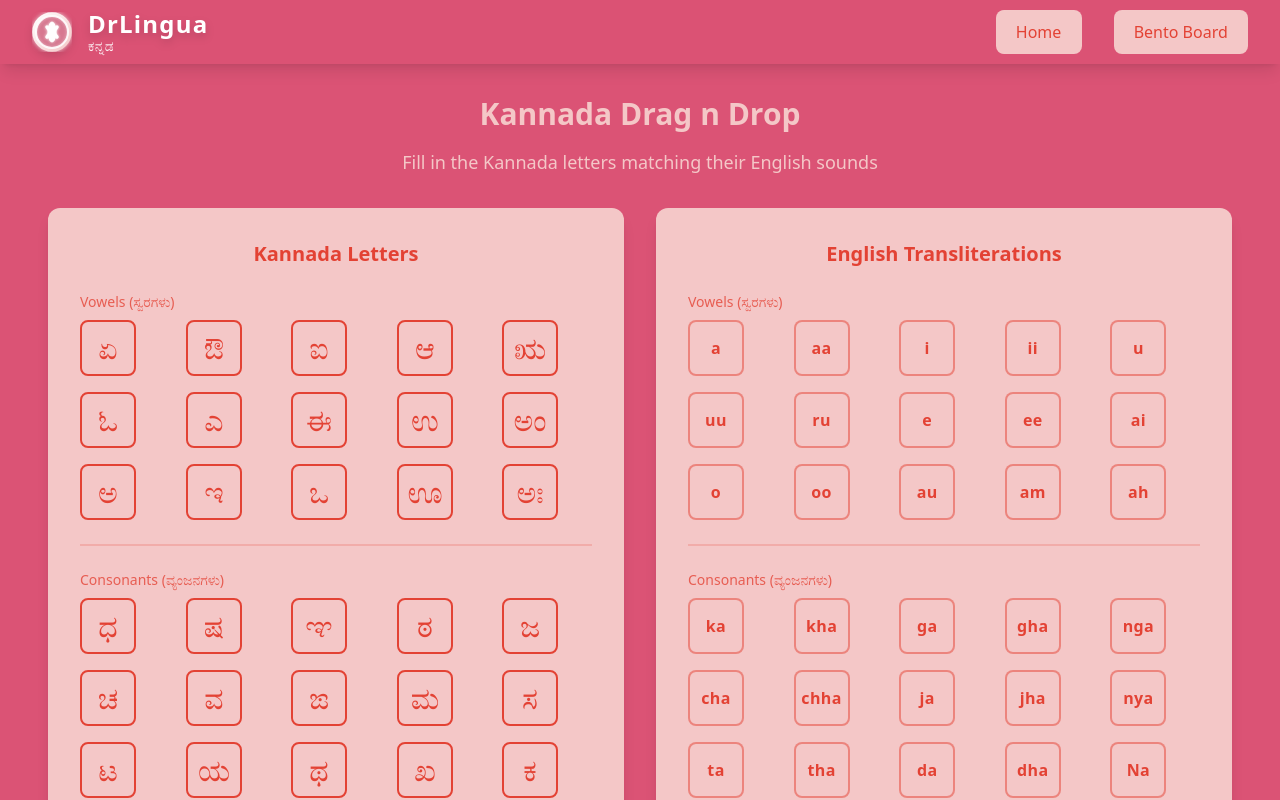
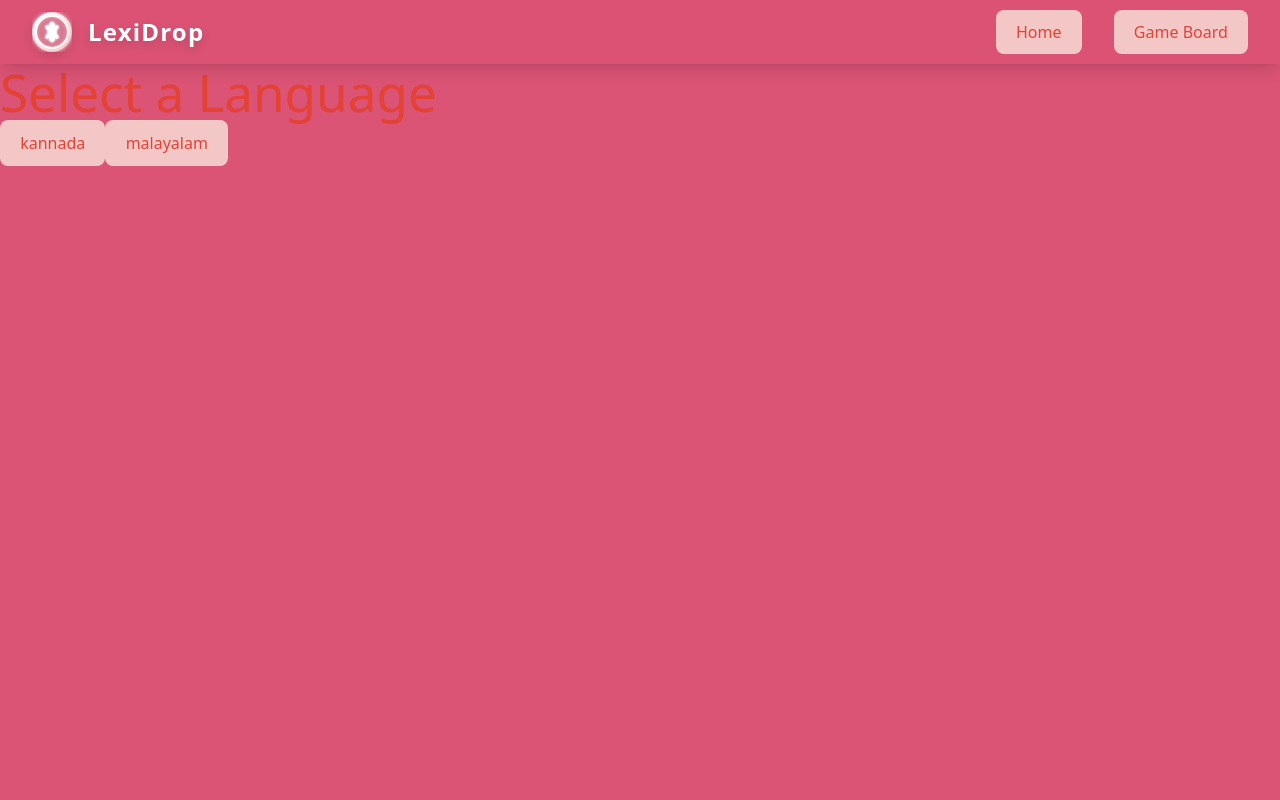
Before and after one commit to AndroAvi/lexidrop, a React (Vite) app: page /game_board in a window 1280 px wide. Shown: the top 800 px of the page. Built offline with nearby package versions, Linux system fonts and the light colour scheme.

Commit message:
feat: generalise alphabetboard for multi language config

```diff
--- a/package.json
+++ b/package.json
@@ -1,5 +1,5 @@
 {
-  "name": "dnd_kannada",
+  "name": "lexidrop",
   "private": true,
   "version": "0.0.0",
   "type": "module",
--- a/src/components/AlphabetBoard.jsx
+++ b/src/components/AlphabetBoard.jsx
@@ -1,12 +1,10 @@
-import React, { useState } from 'react';
+import { useState, useEffect } from 'react';
 import { DndProvider } from 'react-dnd';
 import { HTML5Backend } from 'react-dnd-html5-backend';
 import DraggableLetter from './DraggableLetter';
 import DropZone from './DropZone';
-import ALPHABET from  "../constants/languages/kannada";
 
-const {languageName, vowels, consonants} = ALPHABET;
-
+const AlphabetBoard = ({languageName, vowels, consonants}) => {
   // Calculate how many blank spaces we need to add after vowels to ensure consonants start on a new row
   const vowelsRowCount = Math.ceil(vowels.length / 8);
   const blankSpacesNeeded = (vowelsRowCount * 8) - vowels.length;
@@ -20,7 +18,6 @@ const blankSpaces = Array(blankSpacesNeeded).fill().map((_, index) => ({
   // Combine vowels, blank spaces, and consonants
   const alphabet = [...vowels, ...blankSpaces, ...consonants];
 
-const AlphabetBoard = () => {
   // Track letters that have been correctly placed in their slots
   const [placedLetters, setPlacedLetters] = useState(new Set());
   const [showSuccess, setShowSuccess] = useState(false);
@@ -29,13 +26,13 @@ const AlphabetBoard = () => {
   const progress = Math.round((placedCount / totalLetters) * 100);
 
   // Check for completion and trigger success animation
-  React.useEffect(() => {
+  useEffect(() => {
     if (progress === 100 && !showSuccess) {
       setShowSuccess(true);
     }
-  }, [progress]);
+  }, [progress, showSuccess]);
 
-  // Create a randomized array of draggable Kannada letters
+  // Create a randomized array of draggable letters
   const [randomizedLetters] = useState(() => {
     const letters = alphabet.map((letter, index) => ({
       id: index + 1,
@@ -68,16 +65,16 @@ const AlphabetBoard = () => {
          ${showSuccess ? 'animate-[pulse_1s_ease-in-out]' : ''}`}>
       <div className="min-h-screen w-full flex flex-col items-center justify-center py-8">
         <h2 className="text-3xl font-bold text-[#F4C7C7] text-center mb-4">
-          Kannada Drag n Drop
+          {languageName} Drag n Drop
         </h2>
         <p className="text-center text-[#F4C7C7] text-lg mb-8">
-          Fill in the Kannada letters matching their English sounds
+          Fill in the {languageName} letters matching their English sounds
         </p>
 
         <DndProvider backend={HTML5Backend}>
           {/* Main content area with side-by-side layout */}
           <div className="flex flex-row justify-center gap-8 w-full px-4">
-            {/* Left side: Draggable Kannada Letters */}
+            {/* Left side: Draggable Native Language Letters */}
             <div className="bg-[#F4C7C7] rounded-xl p-8 shadow-lg w-1/2 max-w-xl">
               <h3 className="text-xl font-bold text-[#E34234] mb-6 text-center">{languageName} Letters</h3>
               <div className="w-full">
@@ -133,14 +130,14 @@ const AlphabetBoard = () => {
                 <div className="grid grid-cols-5 gap-4">
                   {/* Vowels Section */}
                   {cells.slice(0, vowels.length).map((cell, index) => {
-                    const kannadaLetter = index < vowels.length ? vowels[index].native : null;
+                    const nativeLetter = index < vowels.length ? vowels[index].native : null;
                     return (
                       <DropZone
                         key={index}
-                        expectedKannada={kannadaLetter}
+                        expectedNative={nativeLetter}
                         englishTransliteration={cell}
                         onDrop={(item) => {
-                          if (item.letter === kannadaLetter) {
+                          if (item.letter === nativeLetter) {
                             setPlacedLetters(prev => new Set([...prev, item.letter]));
                           }
                         }}
@@ -158,14 +155,14 @@ const AlphabetBoard = () => {
                   {/* Consonants Section */}
                   {cells.slice(vowels.length + blankSpacesNeeded).map((cell, index) => {
                     const consonantIndex = index + vowels.length + blankSpacesNeeded;
-                    const kannadaLetter = consonantIndex < alphabet.length ? alphabet[consonantIndex].native : null;
+                    const nativeLetter = consonantIndex < alphabet.length ? alphabet[consonantIndex].native : null;
                     return (
                       <DropZone
                         key={consonantIndex}
-                        expectedKannada={kannadaLetter}
+                        expectedNative={nativeLetter}
                         englishTransliteration={cell}
                         onDrop={(item) => {
-                          if (item.letter === kannadaLetter) {
+                          if (item.letter === nativeLetter) {
                             setPlacedLetters(prev => new Set([...prev, item.letter]));
                           }
                         }}
--- a/src/components/DraggableLetter.jsx
+++ b/src/components/DraggableLetter.jsx
@@ -1,7 +1,6 @@
-import React from "react";
-import { useDrag } from "react-dnd";
+import {useDrag} from "react-dnd";
 
-const DraggableLetter = ({ letter, id, isKannada = true }) => {
+const DraggableLetter = ({ letter, id }) => {
     const [{ isDragging }, drag] = useDrag(() => ({
         type: "LETTER",
         item: { id, letter },
@@ -33,7 +32,7 @@ const DraggableLetter = ({ letter, id, isKannada = true }) => {
             ref={drag}
             style={dragPreviewStyle}
             className={`w-14 h-14 flex items-center justify-center bg-[#F4C7C7] border-2 border-[#E34234]
-                       ${isKannada ? 'text-3xl' : 'text-xl'} font-bold text-[#E34234] rounded-lg cursor-move
+                       text-3xl font-bold text-[#E34234] rounded-lg cursor-move
                        transition-all duration-200 select-none
                        hover:bg-[#f0baba] hover:border-[#c93a2e] hover:shadow-md
                        ${isDragging ? 'opacity-90 scale-110 ring-2 ring-[#E34234] shadow-lg z-50' : 'hover:scale-105'}`}
--- a/src/components/DropZone.jsx
+++ b/src/components/DropZone.jsx
@@ -1,13 +1,13 @@
-import React, { useState } from "react";
-import { useDrop } from "react-dnd";
+import {useState} from "react";
+import {useDrop} from "react-dnd";
 
-const DropZone = ({ expectedKannada, englishTransliteration, onDrop }) => {
+const DropZone = ({ expectedNative, englishTransliteration, onDrop }) => {
     const [droppedLetter, setDroppedLetter] = useState(null);
     const [{ isOver, canDrop }, drop] = useDrop(() => ({
         accept: "LETTER",
-        canDrop: (item) => item.letter === expectedKannada,
+        canDrop: (item) => item.letter === expectedNative,
         drop: (item) => {
-            if (item.letter === expectedKannada) {
+            if (item.letter === expectedNative) {
                 setDroppedLetter(item.letter);
                 onDrop(item);
                 return { dropped: true };
@@ -24,14 +24,14 @@ const DropZone = ({ expectedKannada, englishTransliteration, onDrop }) => {
         <div
             ref={drop}
             className={`h-14 w-14 flex flex-col items-center justify-center border-2
-                ${!expectedKannada ? 'border-[#E34234]/20 bg-[#F4C7C7]/30' :
+                ${!expectedNative ? 'border-[#E34234]/20 bg-[#F4C7C7]/30' :
                   droppedLetter ? 'border-[#E34234] bg-[#E34234] shadow-md scale-100 animate-[pulse_2s_ease-in-out_1]' :
                   isOver && canDrop ? 'border-[#E34234] bg-[#F4C7C7] shadow-lg scale-105' :
                   isOver && !canDrop ? 'border-[#E34234] bg-[#F4C7C7]/50 shadow-lg scale-105' :
                   'border-[#E34234]/50 bg-[#F4C7C7]/80 hover:border-[#E34234] hover:shadow-md hover:bg-[#F4C7C7]'}
-                rounded-lg transition-all duration-200 ${expectedKannada && !droppedLetter ? 'cursor-pointer' : ''}`}
+                rounded-lg transition-all duration-200 ${expectedNative && !droppedLetter ? 'cursor-pointer' : ''}`}
         >
-            {expectedKannada ? (
+            {expectedNative ? (
                 <div className="flex flex-col items-center justify-center space-y-1">
                     {droppedLetter ? (
                         <span className="text-2xl font-bold text-[#F4C7C7] select-none">
--- a/src/components/NavHeader.jsx
+++ b/src/components/NavHeader.jsx
@@ -1,6 +1,5 @@
 import {useLocation, useNavigate} from "react-router-dom";
 import logo from "../assets/logo.svg";
-import React from "react";
 
 const NavHeader = () => {
     const navigate = useNavigate();
@@ -17,8 +16,8 @@ const NavHeader = () => {
                                 <div className="absolute inset-0 bg-white/20 rounded-full opacity-0 group-hover:opacity-100 transition-all duration-300 ease-in-out blur-lg group-hover:blur-xl"></div>
                             </div>
                             <div className="flex flex-col transition-all duration-300 ease-in-out transform group-hover:translate-x-0.5">
-                                <span className="text-2xl font-bold text-white tracking-wider transition-all duration-300 ease-in-out drop-shadow-lg">DrLingua</span>
-                                <span className="text-sm text-white/90 font-medium -mt-1 tracking-wide transition-all duration-300 ease-in-out">ಕನ್ನಡ</span>
+                                <span className="text-2xl font-bold text-white tracking-wider transition-all duration-300 ease-in-out drop-shadow-lg">LexiDrop</span>
+                                {/*<span className="text-sm text-white/90 font-medium -mt-1 tracking-wide transition-all duration-300 ease-in-out">ಕನ್ನಡ</span>*/}
                             </div>
                         </div>
                     </div>
@@ -32,10 +31,10 @@ const NavHeader = () => {
                         </button>
                         <button
                             onClick={() => navigate('/game_board')}
-                            className={`${location.pathname === '/bento' ? 'text-[#F4C7C7] border-[#F4C7C7]' : 'text-[#F4C7C7]/70 border-transparent'}
+                            className={`${location.pathname === '/game_board' ? 'text-[#F4C7C7] border-[#F4C7C7]' : 'text-[#F4C7C7]/70 border-transparent'}
                          hover:text-[#F4C7C7] px-3 py-2 text-sm font-medium border-b-2 transition-all duration-200`}
                         >
-                            Bento Board
+                            Game Board
                         </button>
                     </div>
                 </div>
--- /dev/null
+++ b/src/components/SelectionScreen.jsx
@@ -0,0 +1,15 @@
+const SelectionScreen = ({languages, handleLanguageSelect}) => {
+
+    return (
+        <div>
+            <h1>Select a Language</h1>
+            {languages.map((language) => (
+                <button key={language} onClick={() => handleLanguageSelect(language)}>
+                    {language}
+                </button>
+            ))}
+        </div>
+    );
+};
+
+export default SelectionScreen;
--- a/src/components/TitlePage.jsx
+++ b/src/components/TitlePage.jsx
@@ -6,10 +6,10 @@ const TitlePage = ({ onStartGame }) => {
       <div className="absolute inset-0 flex items-center justify-center">
         <div className="max-w-4xl w-full text-center space-y-8 px-4">
         <h1 className="text-6xl font-bold mb-4 animate-fade-in">
-          DrLingua ಕನ್ನಡ Bento
+          LexiDrop
         </h1>
         <p className="text-xl mb-8 text-[#F4C7C7]">
-          Learn Kannada script through an engaging drag-and-drop experience
+          Learn language scripts through an engaging drag-and-drop experience.
         </p>
         <div className="space-y-4">
           <button
@@ -22,7 +22,7 @@ const TitlePage = ({ onStartGame }) => {
           </button>
         </div>
         <div className="mt-12 text-[#F4C7C7]">
-          <p className="text-lg">Master Kannada characters one by one</p>
+          <p className="text-lg">Master characters one by one</p>
           <p className="text-sm mt-2">Drag and drop to match the correct positions</p>
         </div>
         </div>
--- /dev/null
+++ b/src/constants/languages/index.jsx
@@ -0,0 +1,12 @@
+const modules = import.meta.glob('./*.jsx', { eager: true });
+
+const languages = {};
+Object.entries(modules).forEach(([path, module]) => {
+    if (module.default && module.default.languageName) {
+        languages[module.default.languageName.toLowerCase()] = module.default;
+    }
+});
+
+export const languageNames = Object.keys(languages);
+
+export const getLanguageData = (name) => languages[name] || null;
--- /dev/null
+++ b/src/hooks/useLanguages.jsx
@@ -0,0 +1,12 @@
+import {useState} from 'react';
+import {languageNames, getLanguageData} from '../constants/languages';
+
+export const useLanguages = () => {
+    const [selectedLanguageData, setSelectedLanguageData] = useState(null);
+
+    const selectLanguage = (languageName) => {
+        setSelectedLanguageData(getLanguageData(languageName));
+    };
+
+    return { languageNames, selectedLanguageData, selectLanguage };
+};
--- a/src/pages/GameBoard.jsx
+++ b/src/pages/GameBoard.jsx
@@ -1,7 +1,17 @@
-import AlphabetBoard from "../components/AlphabetBoard.jsx";
+import {useLanguages} from "../hooks/useLanguages";
+import AlphabetBoard from "../components/AlphabetBoard";
+import SelectionScreen from "../components/SelectionScreen";
 
 const GameBoard = () => {
-    return <AlphabetBoard />;
+    const { languageNames, selectedLanguageData, selectLanguage } = useLanguages();
+
+    if (selectedLanguageData) {
+        return <AlphabetBoard {...selectedLanguageData} />;
+    }
+
+    return (
+        <SelectionScreen languages={languageNames} handleLanguageSelect={selectLanguage} />
+    );
 };
 
 export default GameBoard;
```
Also changed, not shown: src/App.jsx (+1 -7 lines). Lines whose indentation alone changed are shown as unchanged.
